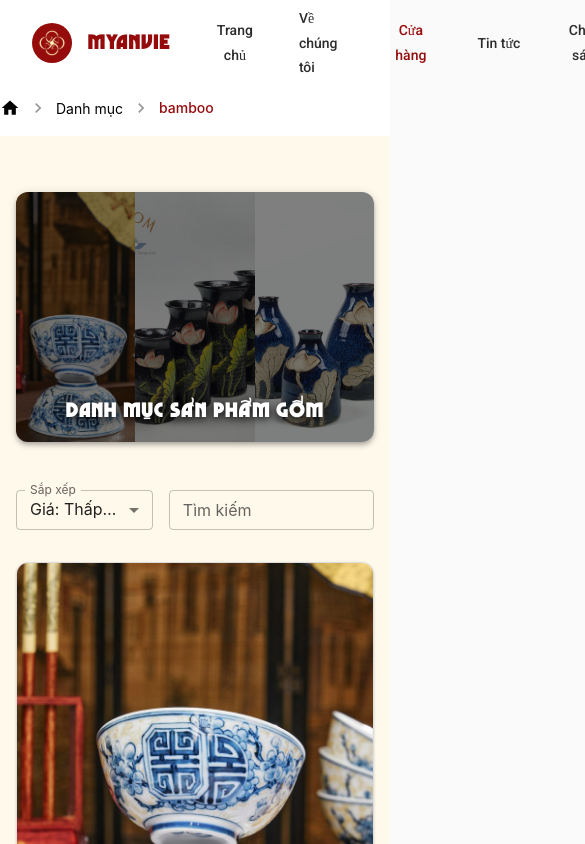
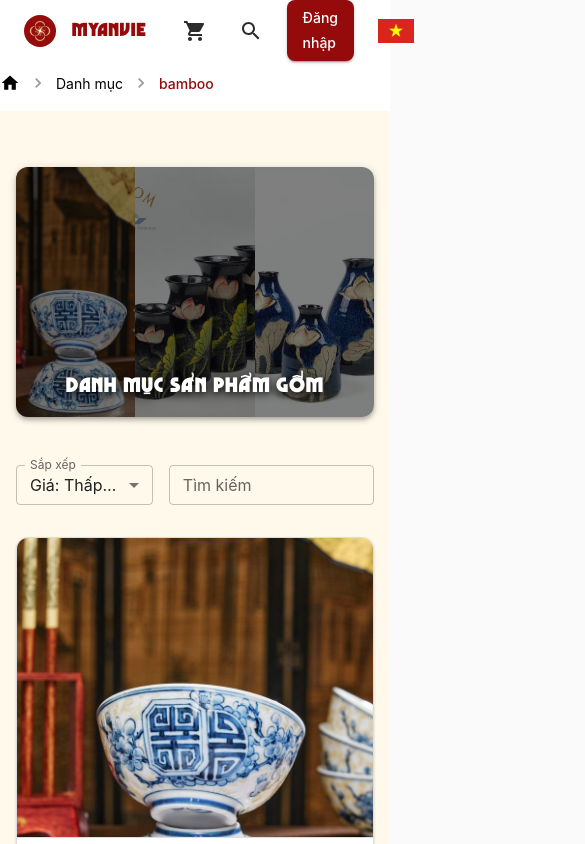
Before and after one commit to Mycroft180202/MyAnVie_FE, a React (Create React App) app: page /category/bamboo in a window 390 px wide. Shown: the top 844 px of the page, 585 px wide, since content can reach past the window. Built offline with nearby package versions, Linux system fonts and the light colour scheme; a web font is replaced by a local one.

Commit message:
fix responsive cho mobile
fix responsive cho mobile

```diff
--- a/src/components/Layout/Header.tsx
+++ b/src/components/Layout/Header.tsx
@@ -11,10 +11,12 @@ import {
   MenuItem,
   Avatar,
   Popover,
+  Drawer,
 } from '@mui/material';
 import { Link as RouterLink, useNavigate, useLocation } from 'react-router-dom';
 import ShoppingCartIcon from '@mui/icons-material/ShoppingCart';
 import SearchIcon from '@mui/icons-material/Search';
+import MenuIcon from '@mui/icons-material/Menu';
 import { useAuth } from '../../contexts/AuthContext';
 
 const Header = () => {
@@ -22,10 +24,10 @@ const Header = () => {
   const [anchorEl, setAnchorEl] = useState<null | HTMLElement>(null);
   const [policyAnchorEl, setPolicyAnchorEl] = useState<null | HTMLElement>(null);
   const [shopAnchorEl, setShopAnchorEl] = useState<null | HTMLElement>(null);
+  const [mobileOpen, setMobileOpen] = useState(false);
   const navigate = useNavigate();
   const location = useLocation();
 
-  // Xác định trang hiện tại
   const isActive = (path: string) => {
     if (path === '/' && location.pathname === '/') return true;
     if (path !== '/' && location.pathname.startsWith(path)) return true;
@@ -69,7 +71,7 @@ const Header = () => {
   const scrollToSection = (sectionId: string) => {
     const element = document.getElementById(sectionId);
     if (element) {
-      const headerOffset = 80; // Chiều cao của header
+      const headerOffset = 80;
       const elementPosition = element.getBoundingClientRect().top;
       const offsetPosition = elementPosition + window.pageYOffset - headerOffset;
 
@@ -100,11 +102,14 @@ const Header = () => {
       scrollToSection(sectionId);
     } else {
       navigate('/');
-      // Tăng timeout một chút để đảm bảo trang đã load xong
       setTimeout(() => {
         scrollToSection(sectionId);
       }, 300);
     }
+  };
+
+  const handleDrawerToggle = () => {
+    setMobileOpen(!mobileOpen);
   };
 
   return (
@@ -116,10 +121,10 @@ const Header = () => {
         zIndex: (theme) => theme.zIndex.drawer + 1,
       }}
     >
-      <Container maxWidth={false} sx={{ px: 2 }}>
-        <Toolbar sx={{ justifyContent: 'space-between' }}>
+      <Container maxWidth={false} sx={{ px: { xs: 1, sm: 2 } }}>
+        <Toolbar sx={{ justifyContent: 'space-between', minHeight: { xs: 56, sm: 64 } }}>
           {/* Logo và Menu */}
-          <Box sx={{ display: 'flex', alignItems: 'center', gap: 4, justifyContent: 'flex-start' }}>
+          <Box sx={{ display: 'flex', alignItems: 'center', gap: { xs: 1, sm: 4 }, justifyContent: 'flex-start' }}>
             {/* Logo */}
             <Box sx={{ display: 'flex', alignItems: 'center', gap: 2 }}>
               <Box
@@ -127,7 +132,7 @@ const Header = () => {
                 src="/images/logo/logo.svg"
                 alt="MyAnVie Logo"
                 sx={{
-                  height: 40,
+                  height: { xs: 32, sm: 40 },
                   width: 'auto',
                 }}
               />
@@ -138,17 +143,18 @@ const Header = () => {
                 sx={{
                   fontFamily: 'Hoaico2',
                   textDecoration: 'none',
-                  color: '#950B0B',  // Màu đỏ đậm cho chữ MYANVIE
+                  color: '#950B0B',
                   fontWeight: 'bold',
-                  letterSpacing: '0.1em', // Thêm khoảng cách giữa các chữ cái
+                  letterSpacing: '0.1em',
+                  fontSize: { xs: 18, sm: 24 },
                 }}
               >
                 MYANVIE
               </Typography>
             </Box>
 
-            {/* Menu */}
-            <Box sx={{ display: 'flex', gap: 3, alignItems: 'center' }}>
+            {/* Menu cho desktop */}
+            <Box sx={{ display: { xs: 'none', md: 'flex' }, gap: 3, alignItems: 'center' }}>
               <Button
                 onClick={handleHomeClick}
                 sx={{
@@ -319,9 +325,15 @@ const Header = () => {
             </Box>
           </Box>
 
+          {/* Nút menu mobile */}
+          <Box sx={{ display: { xs: 'flex', md: 'none' } }}>
+            <IconButton onClick={handleDrawerToggle} color="inherit" edge="end">
+              <MenuIcon />
+            </IconButton>
+          </Box>
+
           {/* Icons và Đăng nhập */}
           <Box sx={{ display: 'flex', gap: 2, alignItems: 'center', justifyContent: 'flex-end' }}>
-            {/* Tìm kiếm và Giỏ hàng */}
             <IconButton
               color="inherit"
               sx={{
@@ -334,7 +346,6 @@ const Header = () => {
               <ShoppingCartIcon />
             </IconButton>
 
-            {/* Ngôn ngữ */}
             <IconButton
               color="inherit"
               sx={{
@@ -347,7 +358,6 @@ const Header = () => {
               <SearchIcon />
             </IconButton>
 
-            {/* Đăng nhập/Đăng ký */}
             {isAuthenticated ? (
               <>
                 <IconButton
@@ -425,6 +435,31 @@ const Header = () => {
           </Box>
         </Toolbar>
       </Container>
+      {/* Drawer cho mobile menu */}
+      <Drawer
+        anchor="left"
+        open={mobileOpen}
+        onClose={handleDrawerToggle}
+        sx={{
+          display: { xs: 'block', md: 'none' },
+          '& .MuiDrawer-paper': { width: 240, boxSizing: 'border-box' },
+        }}
+      >
+        <Box sx={{ width: 240, p: 2 }}>
+          {/* Menu dọc cho mobile */}
+          <Button fullWidth onClick={handleHomeClick} sx={{ justifyContent: 'flex-start', color: isActive('/') ? '#950B0B' : '#2c2c2c' }}>Trang chủ</Button>
+          <Button fullWidth component={RouterLink} to="/about" onClick={handleDrawerToggle} sx={{ justifyContent: 'flex-start', color: isActive('/about') ? '#950B0B' : '#2c2c2c' }}>Về chúng tôi</Button>
+          <Button fullWidth onClick={handleShopClick} sx={{ justifyContent: 'flex-start', color: isActive('/category') ? '#950B0B' : '#2c2c2c' }}>Cửa hàng</Button>
+          <Box sx={{ pl: 2 }}>
+            <Button fullWidth component={RouterLink} to="/category/pottery" onClick={handleDrawerToggle} sx={{ justifyContent: 'flex-start', color: isActive('/category/pottery') ? '#950B0B' : '#2c2c2c' }}>Gốm</Button>
+            <Button fullWidth component={RouterLink} to="/category/silk" onClick={handleDrawerToggle} sx={{ justifyContent: 'flex-start', color: isActive('/category/silk') ? '#950B0B' : '#2c2c2c' }}>Lụa</Button>
+            <Button fullWidth component={RouterLink} to="/category/bamboo" onClick={handleDrawerToggle} sx={{ justifyContent: 'flex-start', color: isActive('/category/bamboo') ? '#950B0B' : '#2c2c2c' }}>Mây tre đan</Button>
+          </Box>
+          <Button fullWidth component={RouterLink} to="/news" onClick={handleDrawerToggle} sx={{ justifyContent: 'flex-start', color: isActive('/news') ? '#950B0B' : '#2c2c2c' }}>Tin tức</Button>
+          <Button fullWidth onClick={handlePolicyClick} sx={{ justifyContent: 'flex-start', color: '#2c2c2c' }}>Chính sách</Button>
+          <Button fullWidth onClick={() => handleSectionClick('contact')} sx={{ justifyContent: 'flex-start', color: isActive('/contact') ? '#950B0B' : '#2c2c2c' }}>Liên hệ</Button>
+        </Box>
+      </Drawer>
     </AppBar>
   );
 };
--- a/src/pages/Home/index.tsx
+++ b/src/pages/Home/index.tsx
@@ -9,13 +9,26 @@ import NewsSection from '../../components/home/NewsSection';
 
 const Home = () => {
   return (
-    <Box>
+    <Box sx={{ width: '100%', px: { xs: 0, sm: 0, md: 0 } }}>
+      <Box sx={{ mb: { xs: 4, md: 8 } }}>
         <HeroSection />
+      </Box>
+      <Box sx={{ mb: { xs: 4, md: 8 } }}>
         <CategoryShowcase />
+      </Box>
+      <Box sx={{ mb: { xs: 4, md: 8 } }}>
         <FeaturedProducts />
+      </Box>
+      <Box sx={{ mb: { xs: 4, md: 8 } }}>
         <CommentSection />
+      </Box>
+      <Box sx={{ mb: { xs: 4, md: 8 } }}>
         <NewsSection />
+      </Box>
+      <Box sx={{ mb: { xs: 4, md: 8 } }}>
         <ContactSection />
+      </Box>
+      {/* Có thể thêm sx cho Box cha nếu muốn padding nhỏ trên mobile */}
     </Box>
   );
 };
```
Lines whose indentation alone changed are shown as unchanged.
